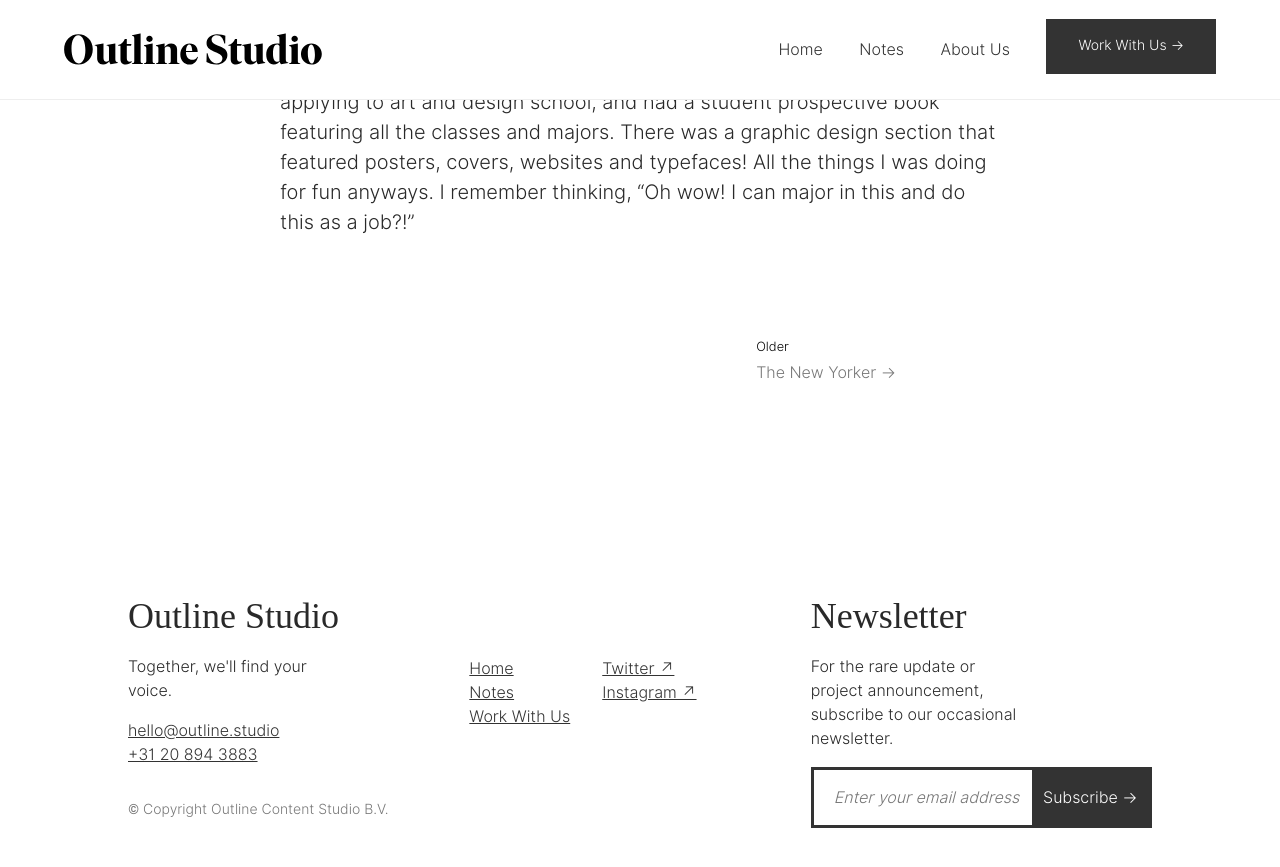
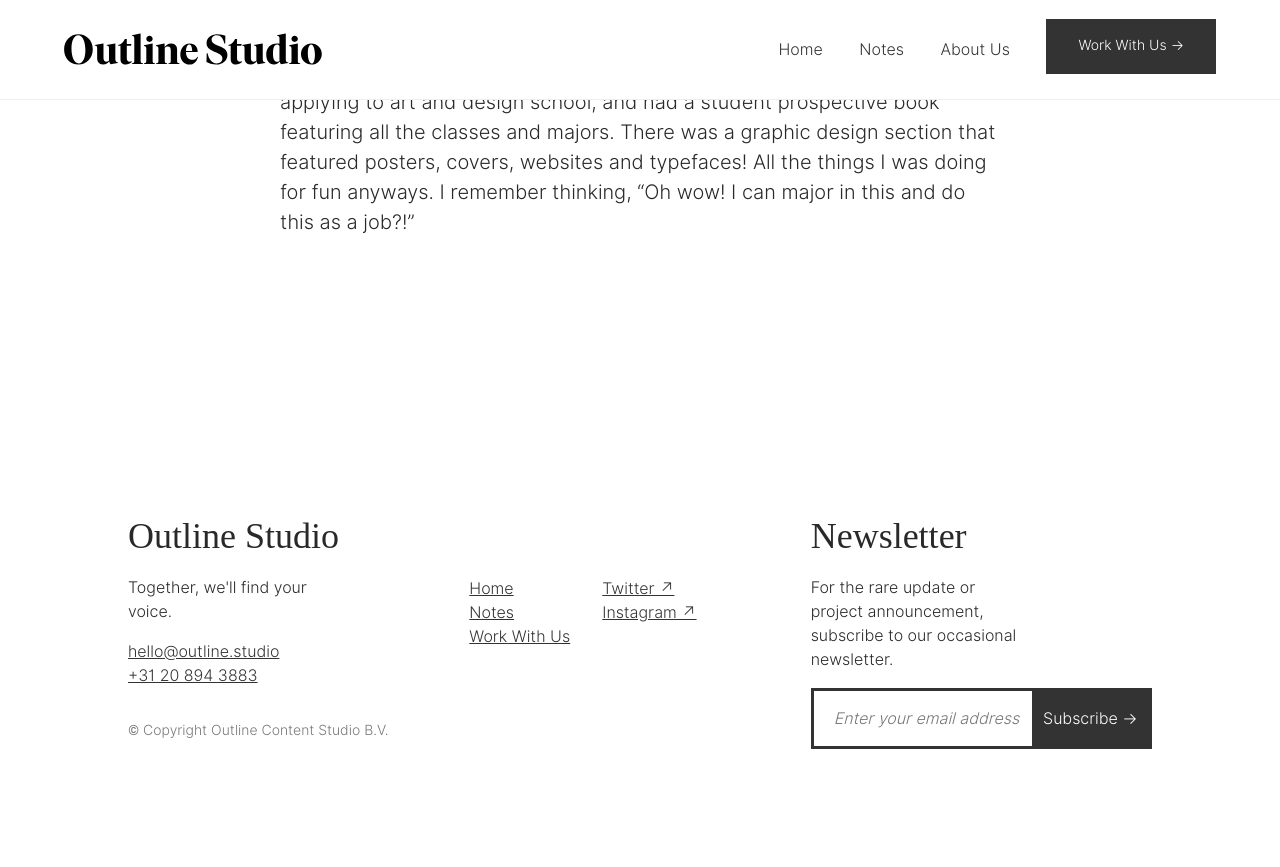
Before and after one commit to aarongilmore/outline-studio, a Jekyll site: the page built from _notes/hate-that-doesnt-hide.md, in a window 1280 px wide and 900 px high, scrolled down 1197 px. Shown: the top 867 px of the window. Built offline with Jekyll 4.4.1, drawn with Linux system fonts in a browser that asks for light colours; nearby versions of some CDN libraries; some web fonts are replaced; after the commit the page ends 2018 px from its top, so only the background shows below that.

Commit message:
Remainder of design tweaks.

```diff
--- a/_layouts/note.html
+++ b/_layouts/note.html
@@ -67,7 +67,7 @@
                 {% endif %}
                 {{ content }}
             </c>
-            <c span=3-6 span-s=5 class="mv3">
+            <!-- <c span=8 span-s=8 class="mv3">
                 <div class="fl">
                   {% if page.previous.url %}
                   <small class="mb1 db">Newer</small>
@@ -80,7 +80,7 @@
                   <a href="{{page.next.url}}" class="link gray dim">{{page.next.title}} -></a>
                   {% endif %}
                 </div>
-              </c>
+              </c> -->
           </grid>
       </section>
       {% include footer.html %}
```
